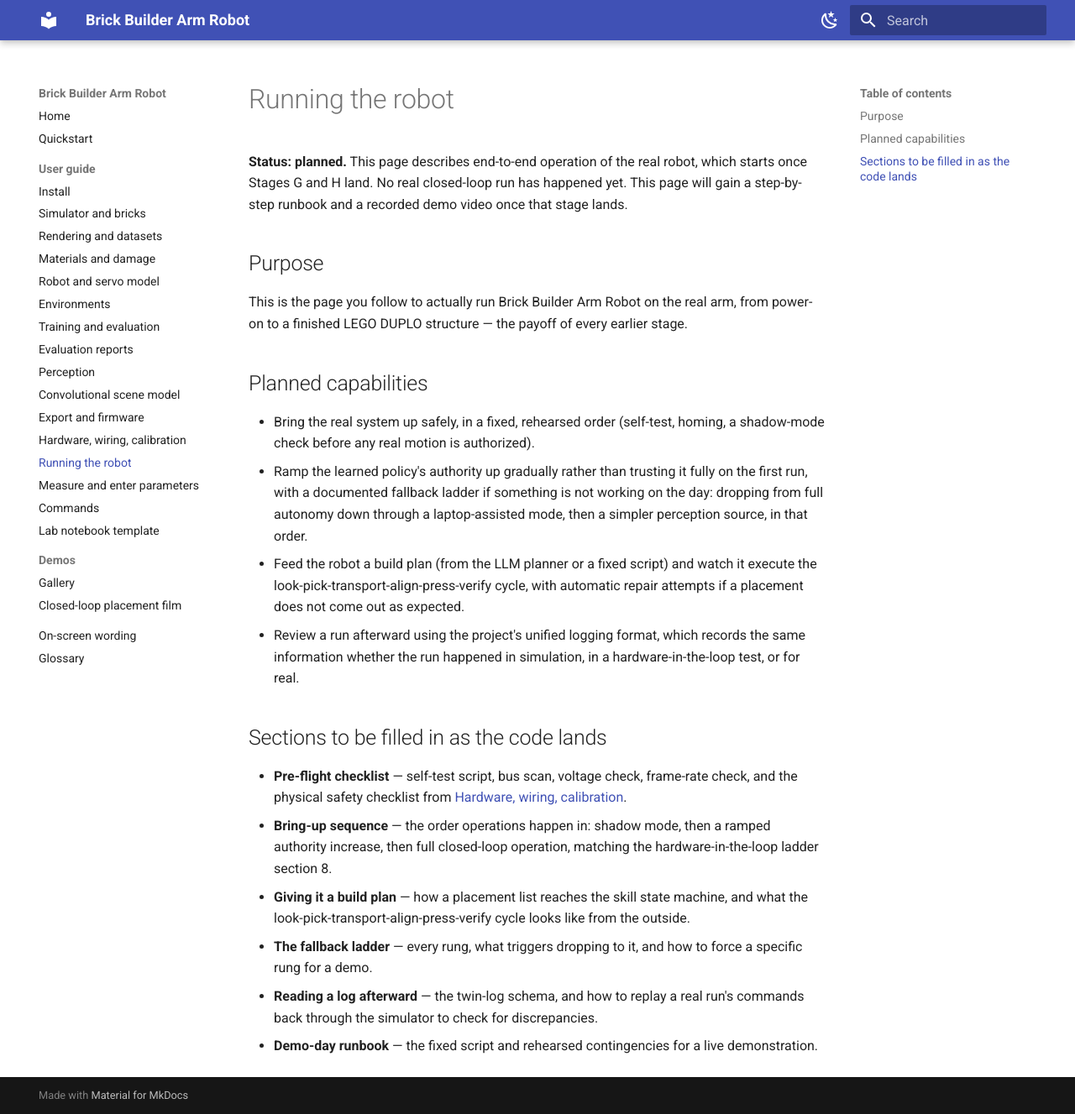
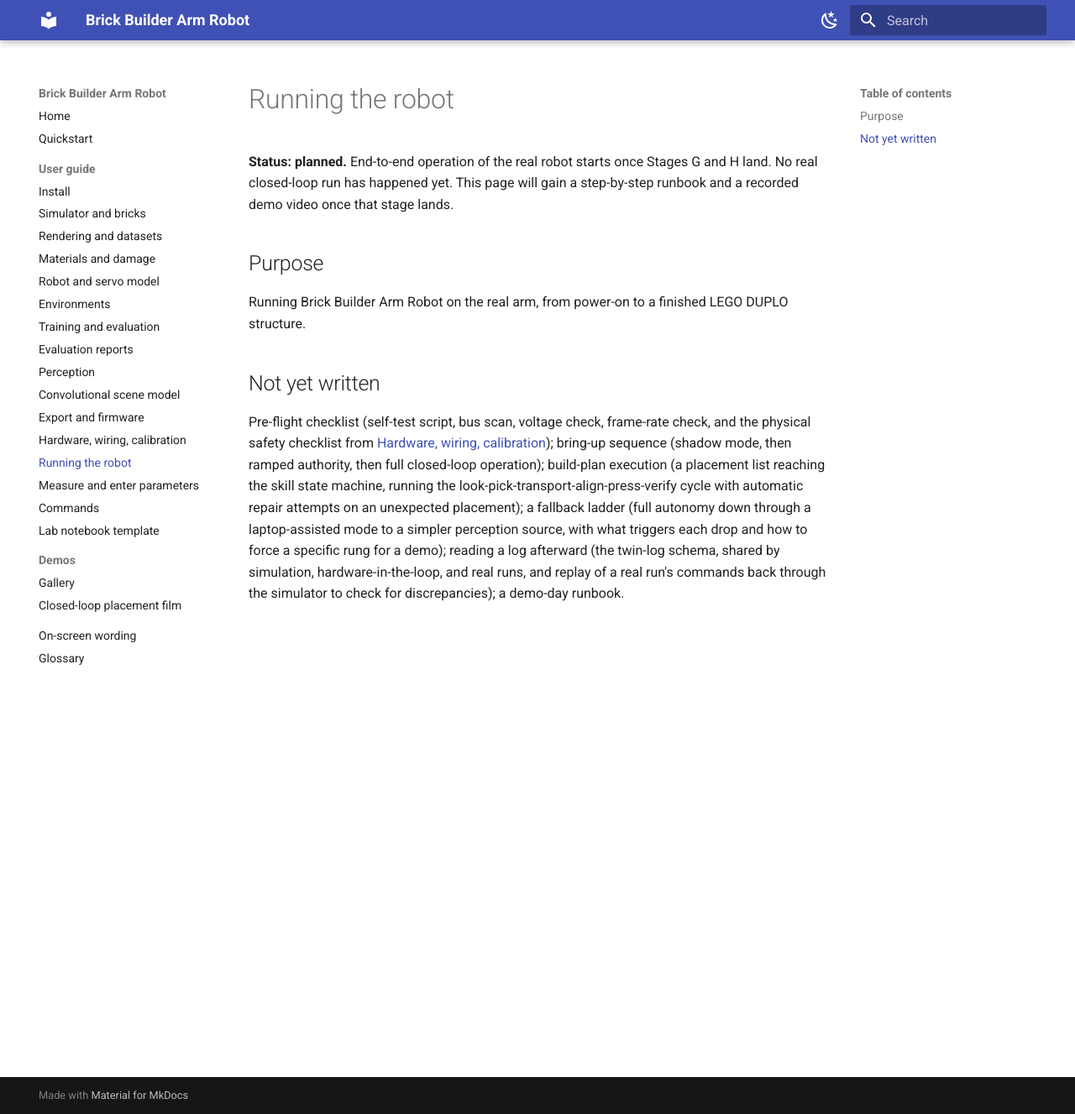
Before and after one commit to k-h-nunn/brick-builder-arm-robot, an MkDocs documentation site: the page built from docs/guide/09-running-the-robot.md, in a window 1280 px wide and 1327 px high. Shown: the whole window at 84% size. Built offline with MkDocs 1.6.1 and Material for MkDocs 9.7.7, drawn with Linux system fonts in a browser that asks for light colours.

Commit message:
docs: condense guide 09 (running the robot)
Kept "Status: planned" line. This page was almost entirely aspiration
and roadmap description of unbuilt functionality; collapsed
"Planned capabilities" and "Sections to be filled in" into one "Not
yet written" list of concrete named procedures (pre-flight checklist,
bring-up sequence, the look-pick-transport-align-press-verify cycle,
fallback ladder, twin-log replay, demo runbook), dropping narrative
framing and a bare internal spec cross-reference ("section 8").

Co-Authored-By: Claude Fable 5.1 <noreply@anthropic.com>
Claude-Session: https://claude.ai/code/session_01RzBd2B5zzgQYF7MiXKsWuw

```diff
--- a/docs/guide/09-running-the-robot.md
+++ b/docs/guide/09-running-the-robot.md
@@ -1,39 +1,22 @@
 # Running the robot
 
-**Status: planned.** This page describes end-to-end operation of the real robot, which starts once
-Stages G and H land. No real closed-loop run has happened yet. This page will gain a step-by-step runbook
-and a recorded demo video once that stage lands.
+**Status: planned.** End-to-end operation of the real robot starts once Stages G and H land. No
+real closed-loop run has happened yet. This page will gain a step-by-step runbook and a recorded
+demo video once that stage lands.
 
 ## Purpose
 
-This is the page you follow to actually run Brick Builder Arm Robot on the real arm, from power-on to a finished LEGO
-DUPLO structure — the payoff of every earlier stage.
+Running Brick Builder Arm Robot on the real arm, from power-on to a finished LEGO DUPLO structure.
 
-## Planned capabilities
+## Not yet written
 
-- Bring the real system up safely, in a fixed, rehearsed order (self-test, homing, a shadow-mode check
-  before any real motion is authorized).
-- Ramp the learned policy's authority up gradually rather than trusting it fully on the first run, with a
-  documented fallback ladder if something is not working
-  on the day: dropping from full autonomy down through a laptop-assisted mode, then a simpler perception
-  source, in that order.
-- Feed the robot a build plan (from the LLM planner or a fixed script) and watch it execute the
-  look-pick-transport-align-press-verify cycle, with automatic repair attempts if a placement does not
-  come out as expected.
-- Review a run afterward using the project's unified logging format, which records the same information
-  whether the run happened in simulation, in a hardware-in-the-loop test, or for real.
-
-## Sections to be filled in as the code lands
-
-- **Pre-flight checklist** — self-test script, bus scan, voltage check, frame-rate check, and the
-  physical safety checklist from [Hardware, wiring, calibration](08-hardware-wiring-calibration.md).
-- **Bring-up sequence** — the order operations happen in: shadow mode, then a ramped authority increase,
-  then full closed-loop operation, matching the hardware-in-the-loop ladder
-  section 8.
-- **Giving it a build plan** — how a placement list reaches the skill state machine, and what the
-  look-pick-transport-align-press-verify cycle looks like from the outside.
-- **The fallback ladder** — every rung, what triggers dropping to it, and how to force a specific rung for
-  a demo.
-- **Reading a log afterward** — the twin-log schema, and how to replay a real run's commands back through
-  the simulator to check for discrepancies.
-- **Demo-day runbook** — the fixed script and rehearsed contingencies for a live demonstration.
+Pre-flight checklist (self-test script, bus scan, voltage check, frame-rate check, and the
+physical safety checklist from [Hardware, wiring, calibration](08-hardware-wiring-calibration.md));
+bring-up sequence (shadow mode, then ramped authority, then full closed-loop operation); build-plan
+execution (a placement list reaching the skill state machine, running the
+look-pick-transport-align-press-verify cycle with automatic repair attempts on an unexpected
+placement); a fallback ladder (full autonomy down through a laptop-assisted mode to a simpler
+perception source, with what triggers each drop and how to force a specific rung for a demo);
+reading a log afterward (the twin-log schema, shared by simulation, hardware-in-the-loop, and real
+runs, and replay of a real run's commands back through the simulator to check for discrepancies);
+a demo-day runbook.
```
